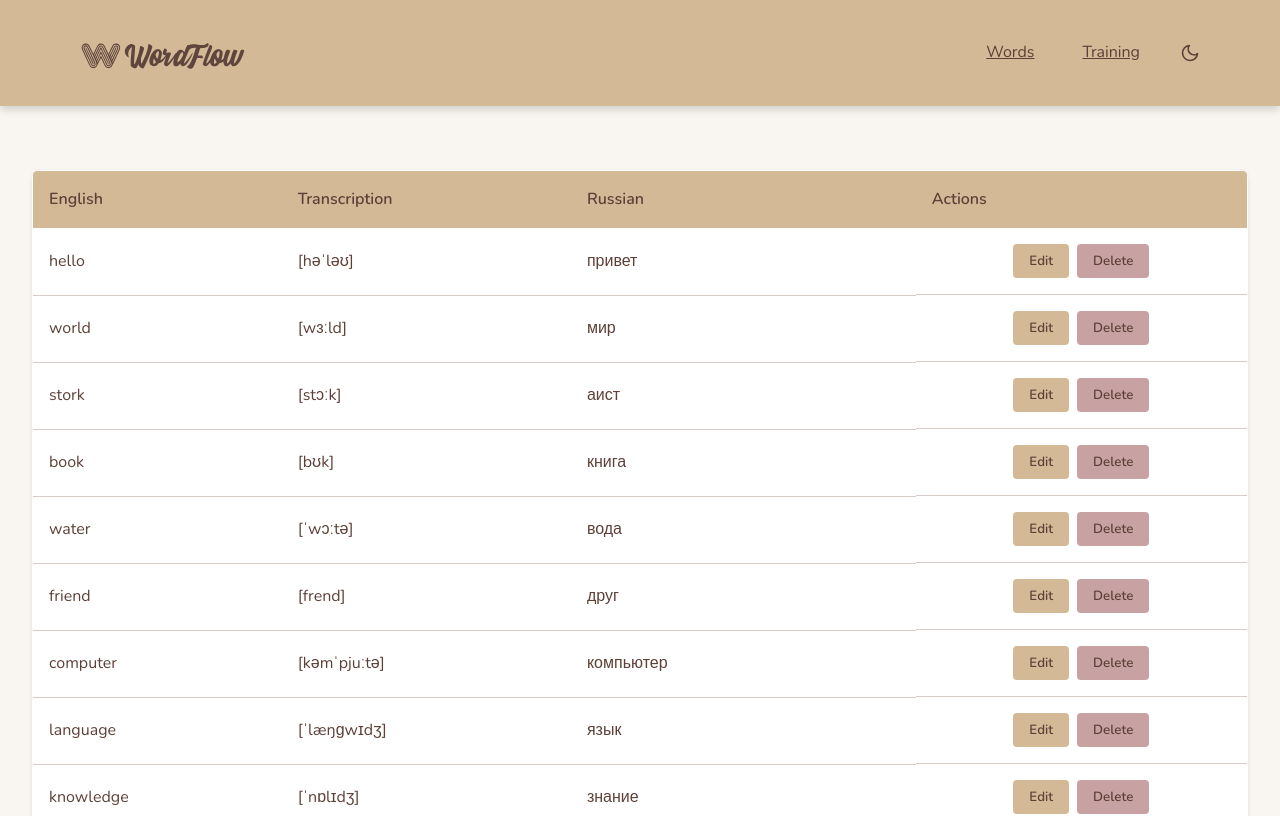
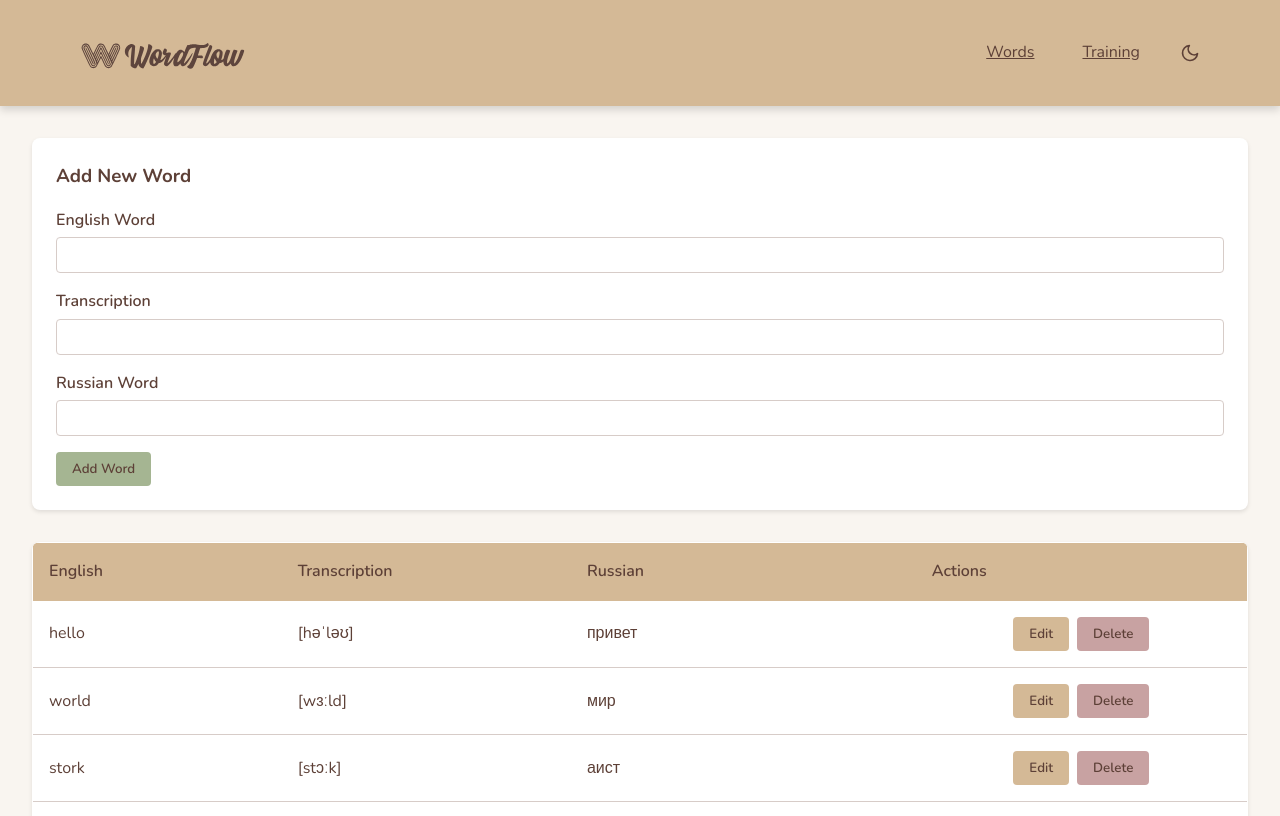
Before and after one commit to irinavladimirovna1307/english-flashcards, a React (Vite) app: page / in a window 1280 px wide. Shown: the top 816 px of the page. Built offline with nearby package versions, Linux system fonts and the light colour scheme.

Commit message:
HomePage, GamePage Update

```diff
--- a/src/pages/GamePage/GamePage.jsx
+++ b/src/pages/GamePage/GamePage.jsx
@@ -1,8 +1,10 @@
 import React, { useState } from "react";
+import { observer } from "mobx-react-lite";
 import Carousel from "../../components/word/Carousel/Carousel";
 import "./GamePage.css";
+import wordStore from "../../stores/wordStore";
 
-const GamePage = ({ words }) => {
+const GamePage = observer(() => {
   const [learnedWordsCount, setLearnedWordsCount] = useState(0);
 
   const handleShowTranslation = () => {
@@ -14,9 +16,12 @@ const GamePage = ({ words }) => {
       <div className="progress-indicator">
         Изучено слов: {learnedWordsCount}
       </div>
-      <Carousel words={words} onShowTranslation={handleShowTranslation} />
+      <Carousel
+        words={wordStore.words}
+        onShowTranslation={handleShowTranslation}
+      />
     </div>
   );
-};
+});
 
 export default GamePage;
--- a/src/pages/HomePage.jsx
+++ b/src/pages/HomePage.jsx
@@ -1,9 +1,17 @@
 import React from "react";
 import Table from "../components/word/Table/Table";
+import Form from "../components/word/Form/Form";
 
-const HomePage = ({ words, onEditWord, onDeleteWord }) => {
+const HomePage = ({ words, onEditWord, onDeleteWord, addWord }) => {
   return (
-    <Table words={words} onEditWord={onEditWord} onDeleteWord={onDeleteWord} />
+    <div>
+      <Form onAddWord={addWord} />
+      <Table
+        words={words}
+        onEditWord={onEditWord}
+        onDeleteWord={onDeleteWord}
+      />
+    </div>
   );
 };
 
```
